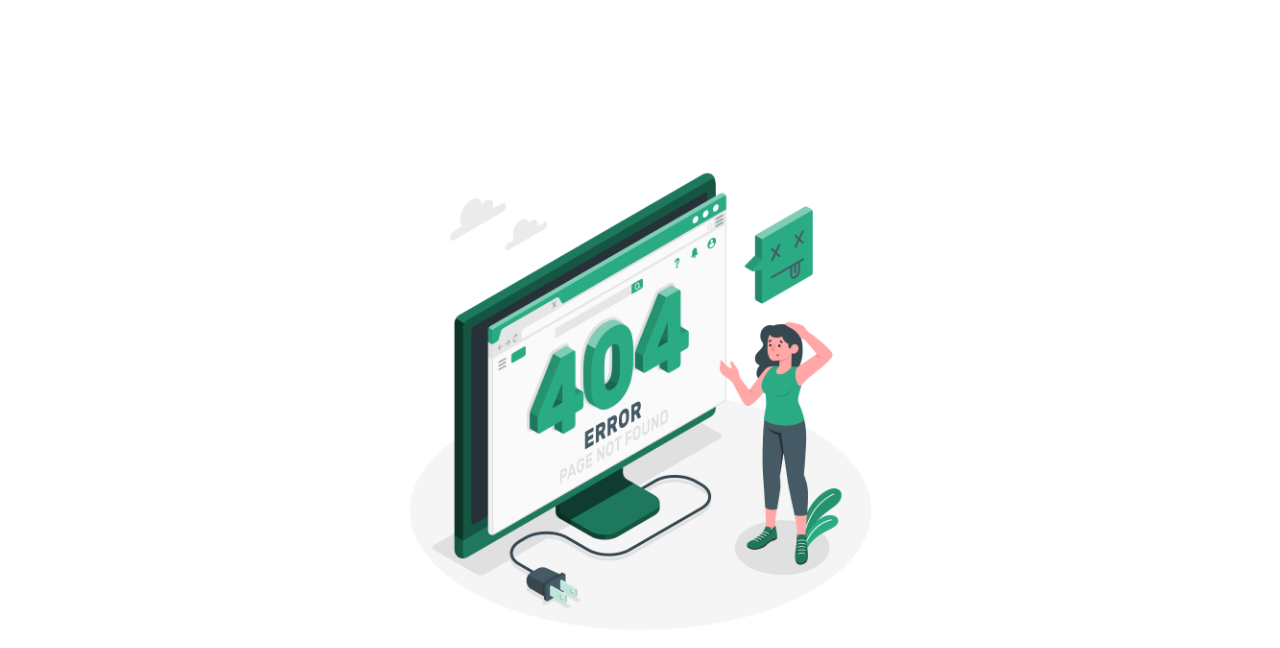
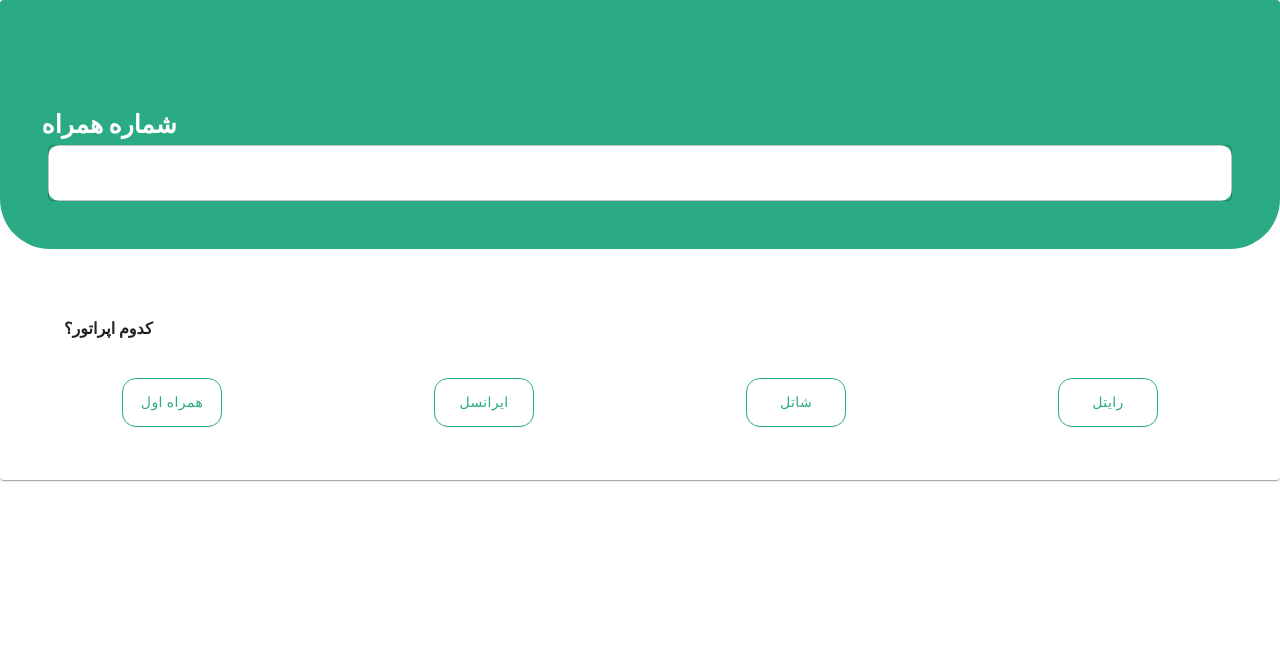
Before and after one commit to siahvosh/digital-wallet, a React (Create React App) app: page /credit in a window 1280 px wide. Shown: the top 648 px of the page. Built offline with nearby package versions, Linux system fonts and the light colour scheme; sample sign-in values are in the browser's storage.

Commit message:
set operator

```diff
--- a/src/Pages/HomePage/Home.tsx
+++ b/src/Pages/HomePage/Home.tsx
@@ -127,7 +127,7 @@ const ActionCard = () => {
         path: string;
     }
     const [btn] = useState<btnType[]>([
-        { title : 'actionButton.purchaseCharge', description: 'actionButton.internetDescription', icon: <RssFeedIcon/>, size: {xs: 6, md: 6}, path: '/'},
+        { title : 'actionButton.purchaseCharge', description: 'actionButton.internetDescription', icon: <RssFeedIcon/>, size: {xs: 6, md: 6}, path: '/credit'},
         { title : 'actionButton.purchaseNet', description: 'actionButton.internetDescription', icon: <RssFeedIcon/>, size: {xs: 6, md: 6}, path: '/internet'},
     ])
     return (
--- /dev/null
+++ b/src/Pages/Purchase/Credit.tsx
@@ -0,0 +1,46 @@
+import {Button, Card, Grid2, IconButton, TextField} from "@mui/material";
+import React, {useState} from 'react';
+
+
+export const Credit = () => {
+    interface operatorBTnType {
+        title: string;
+        size: { xs: number; md: number };
+        path: string;
+    }
+    const [operator] = useState<operatorBTnType[]>([
+        { title : 'همراه اول', size: {xs: 6, md: 3}, path: '/transfer'},
+        { title : 'ایرانسل', size: {xs: 6, md: 3}, path: '/'},
+        { title : 'شاتل', size: {xs: 6, md: 3}, path: '/refund'},
+        { title : 'رایتل', size: {xs: 6, md: 3}, path: '/'}
+    ])
+
+
+    return (
+        <React.Fragment>
+            <Card style={{height: '30rem', width: '100%' }}>
+                <Grid2 size={12} container spacing={0} style={{height: '100%'}}>
+                    <Grid2 container size={12} spacing={1} className={'content'} style={{alignItems: 'end'}}>
+                        <span style={{color: 'white',fontSize: '25px', fontWeight: '800', position: 'relative', top: '2rem', right: '0.4rem'}}>شماره همراه</span>
+                        <TextField style={{background: 'white', borderRadius: '12px'}} fullWidth ></TextField>
+                    </Grid2>
+                    <Grid2 container style={{marginTop: '1.5rem'}} size={12} spacing={2} className={'action-container'}>
+                        <span style={{padding: '0 3rem 0 3rem', fontWeight: '700'}}>کدوم اپراتور؟</span>
+                        <Grid2 container spacing={0} size={12} style={{justifyContent: 'center', marginTop: '1rem'}}>
+                            {operator.map((item , idx: number) => (
+                                <Grid2 key={idx} style={{padding: '0.5rem'}} size={{ xs: item.size.xs, md: item.size.md }}>
+                                    <Button variant={"outlined"} className={'btn'} style={{padding: '0.7rem', width: '100px'}}>
+                                        {item.title}
+                                    </Button> <br/>
+                                    <span></span>
+                                </Grid2>
+                            ))}
+
+                        </Grid2>
+                    </Grid2>
+
+                </Grid2>
+            </Card>
+        </React.Fragment>
+    )
+}
--- a/src/Pages/WalletActions/Transfer.tsx
+++ b/src/Pages/WalletActions/Transfer.tsx
@@ -88,7 +88,7 @@ export const Transfer = () => {
 
     return(
         <React.Fragment>
-            <Card style={{height: '100%',}}>
+            <Card style={{height: '100%'}}>
                 <Grid2 size={12} container spacing={0} style={{height: '100%'}}>
                     <Grid2 container size={12} spacing={1} className={'content'}>
                         <BalanceCard title={t('transfer.transfer')}/>
--- a/src/Routers/Routers.tsx
+++ b/src/Routers/Routers.tsx
@@ -8,6 +8,7 @@ import {Refund} from '../Pages/WalletActions/Refund'
 import {SignIn} from '../Pages/Login/SignIn'
 import ProtectedRoute from "../Component/ProtectedRouter/ProtectedRouter";
 import {InternetPackage} from "../Pages/Purchase/InternetPackage";
+import {Credit} from "../Pages/Purchase/Credit";
 import {CardMedia} from "@mui/material";
 import React from "react";
 import img from "./../Assets/404.png"
@@ -23,6 +24,7 @@ export const Routers = () => {
             <Route path="add" element={ <ProtectedRoute> <AddMoney/> </ProtectedRoute>} />
             <Route path="refund" element={ <ProtectedRoute> <Refund/> </ProtectedRoute>} />
             <Route path="internet" element={ <ProtectedRoute> <InternetPackage/> </ProtectedRoute>} />
+            <Route path="credit" element={ <ProtectedRoute> <Credit/> </ProtectedRoute>} />
             <Route path="/*" element={<div style={{color: "red", margin: "auto", fontSize: '5rem'}}>
 
                 <CardMedia
```
